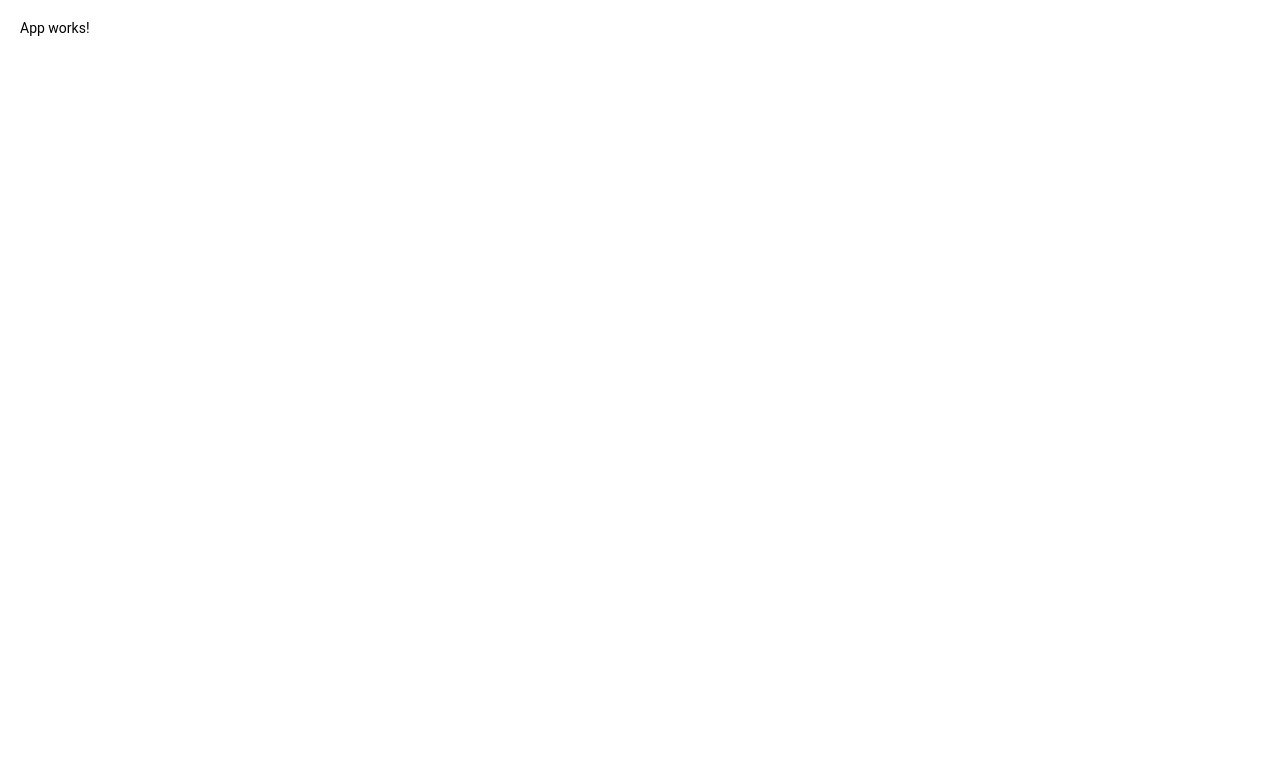
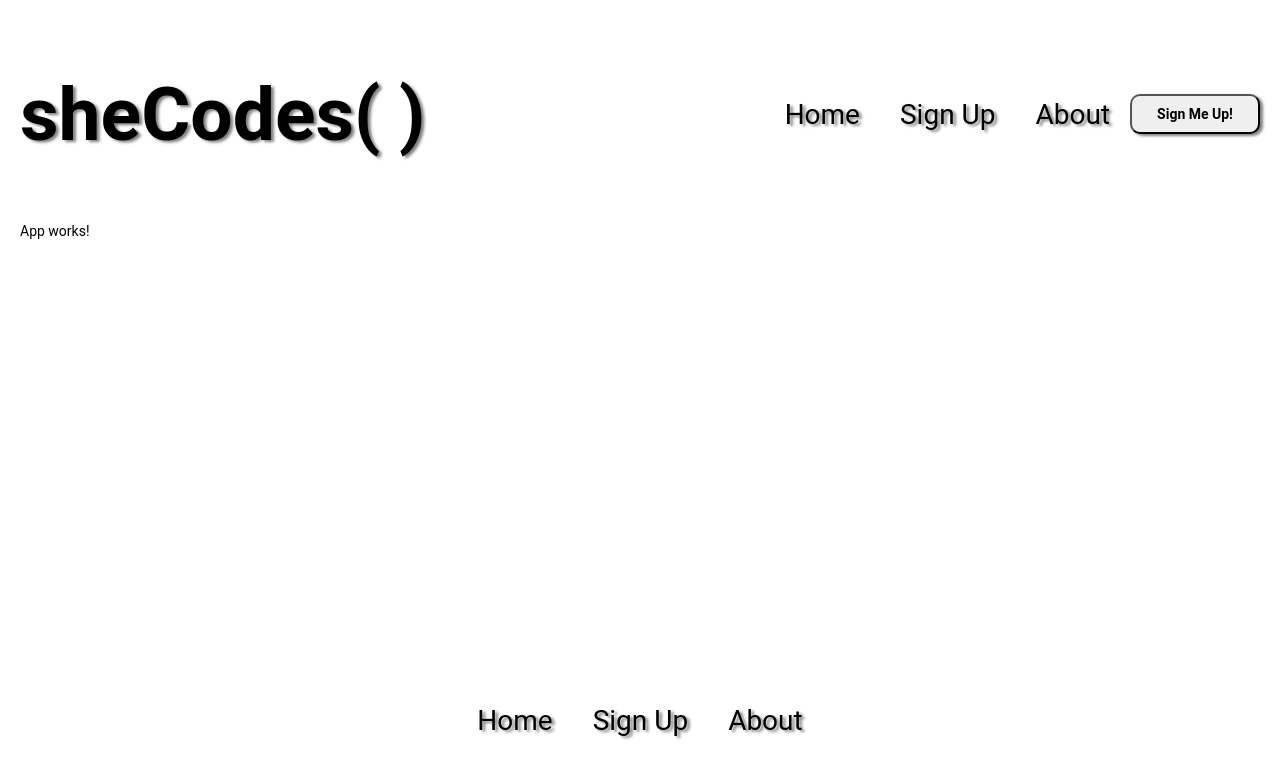
Before and after one commit to thatcat13/sheCodes, a React app: page /#/ in a window 1280 px wide. Shown: the top 778 px of the page. Built offline with nearby package versions, Linux system fonts and the light colour scheme.

Commit message:
add basic style for home page with header and footer

```diff
--- a/src/components/App.jsx
+++ b/src/components/App.jsx
@@ -1,64 +1,21 @@
 import React from 'react';
 import ReactDOM from 'react-dom';
+import Header from './Header';
+import Footer from './Footer';
 
 
 function App() {
   return (
     <div>
+      <Header />
       <style jsx global>{`
         body {
           font: 14px 'Roboto', monospace, sans-serif;
           margin: 20px;
         }
-
-        ol, ul {
-          padding-left: 30px;
-        }
-
-        .board-row:after {
-          clear: both;
-          content: "";
-          display: table;
-        }
-
-        .status {
-          margin-bottom: 10px;
-        }
-
-        .square {
-          background: #fff;
-          border: 1px solid #999;
-          float: left;
-          font-size: 24px;
-          font-weight: bold;
-          line-height: 34px;
-          height: 34px;
-          margin-right: -1px;
-          margin-top: -1px;
-          padding: 0;
-          text-align: center;
-          width: 34px;
-        }
-
-        .square:focus {
-          outline: none;
-        }
-
-        .kbd-navigation .square:focus {
-          background: #ddd;
-        }
-
-        .game {
-          display: flex;
-          flex-direction: row;
-        }
-
-        .game-info {
-          margin-left: 20px;
-        }
       `}</style>
-    <p>App works!</p>
-
+      <p>App works!</p>
+      <Footer />
     </div>
   );
 }
--- /dev/null
+++ b/src/components/Footer.jsx
@@ -0,0 +1,42 @@
+import React from 'react';
+import { Link } from 'react-router-dom';
+
+function Footer(){
+
+  const anotherStyledComponentStyles = {
+    display: 'flex',
+    justifyContent: 'space-between',
+    alignItems: 'center'
+  };
+
+  return (
+    <div style={anotherStyledComponentStyles}>
+      <style jsx global>{`
+        .links {
+          display: flex;
+          justify-content: center;
+          align-items: center;
+          position: absolute;
+          right: 50%;
+          bottom: 10%;
+          transform: translate(50%, 50%);
+        }
+        a {
+          color: black;
+          text-shadow: 3px 2px 3px grey;
+          font-size: 2em;
+          text-decoration: none;
+          padding: 20px;
+        }
+        a:hover {
+          text-decoration: underline;
+        }
+      `}</style>
+      <div className="links">
+        <Link to="/">Home </Link>  <Link to="/signup">Sign Up</Link>  <Link to="/about">About</Link>
+      </div>
+    </div>
+  );
+}
+
+export default Footer;
--- /dev/null
+++ b/src/components/Header.jsx
@@ -0,0 +1,59 @@
+import React from 'react';
+import { Link } from 'react-router-dom';
+
+function Header(){
+
+  const anotherStyledComponentStyles = {
+    display: 'flex',
+    justifyContent: 'space-between',
+    alignItems: 'center',
+    position: 'relative'
+  };
+
+  const buttonStyles = {
+    width: '130px',
+    height: '40px',
+    borderRadius: '10px',
+    boxShadow: '3px 2px 3px grey',
+    fontFamily: 'Roboto, monospace',
+    fontWeight: 'bolder',
+    fontSize: '1em',
+    padding: '5px'
+  };
+
+  const titleStyles = {
+    color: 'black',
+    textShadow: '3px 2px 3px grey',
+    fontSize: '75px',
+    textAlign: 'center'
+  };
+  const linkStyles = {
+    display: 'flex',
+    justifyContent: 'center',
+    alignItems: 'center'
+  };
+
+  return (
+    <div style={anotherStyledComponentStyles}>
+      <style jsx>{`
+        a {
+          color: black;
+          text-shadow: 3px 2px 3px grey;
+          font-size: 2em;
+          text-decoration: none;
+          padding: 20px;
+        }
+        a:hover {
+          text-decoration: underline;
+        }
+      `}</style>
+    <h1 style={titleStyles}>sheCodes( )</h1>
+      <div style={linkStyles}>
+        <Link to="/">Home </Link>  <Link to="/signup">Sign Up</Link>  <Link to="/about">About</Link>
+        <button style={buttonStyles} type='submit'>Sign Me Up!</button>
+      </div>
+    </div>
+  );
+}
+
+export default Header;
```
Also changed, not shown: src/components/Home.jsx (added), src/components/SignUp.jsx (added), src/components/Tutorial.jsx (added).
